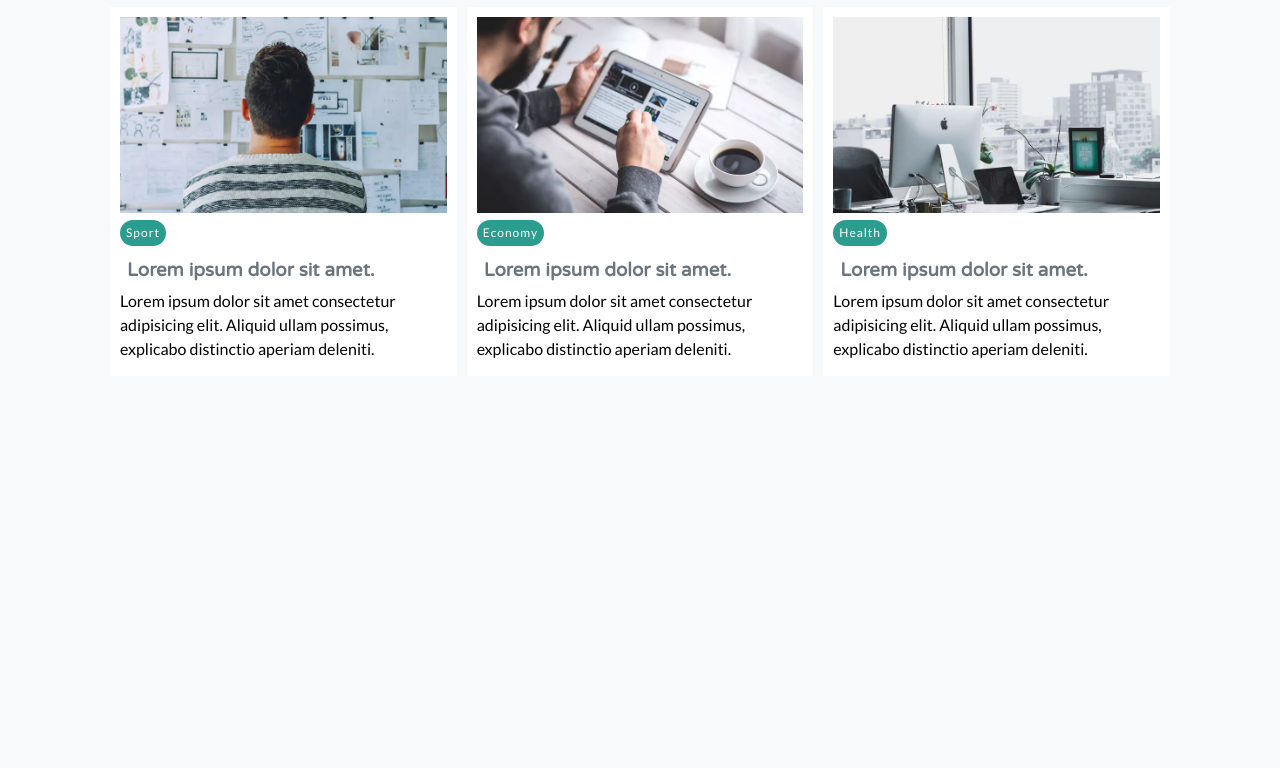
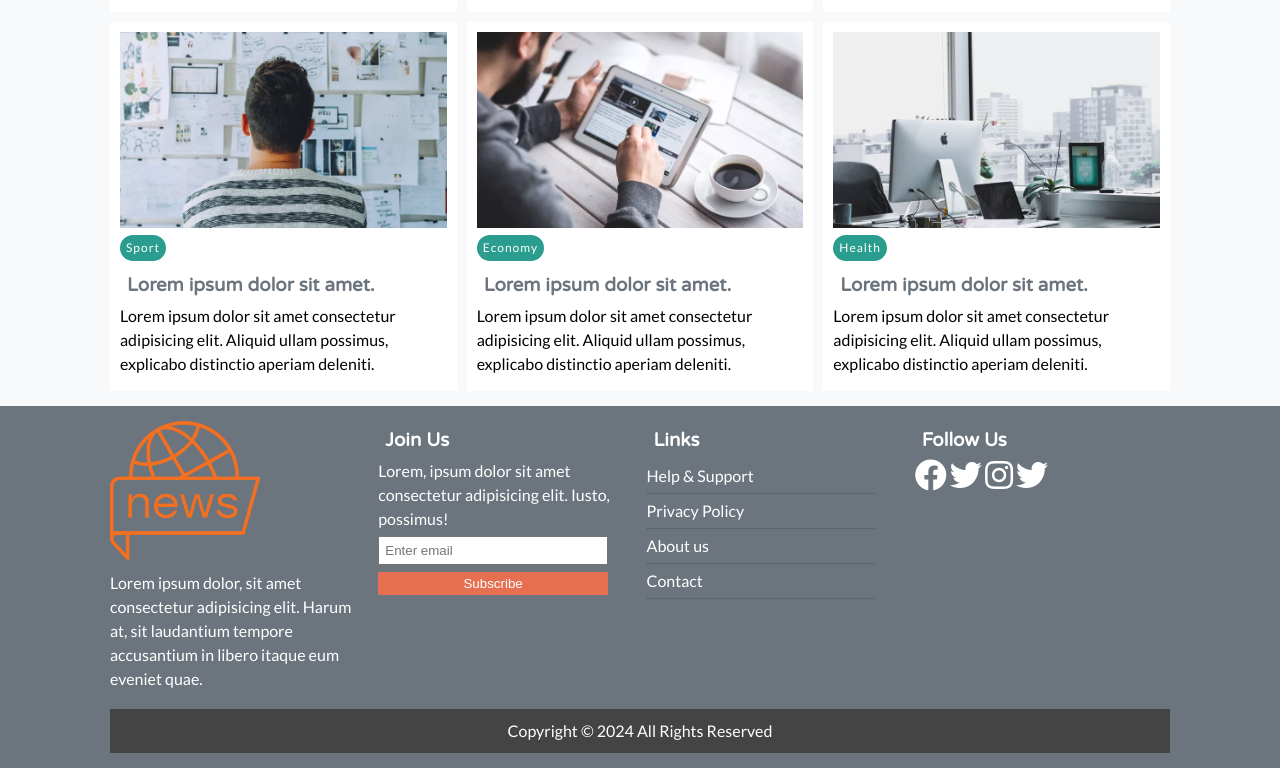
Before and after one commit to OmerOztprk/news-site, a plain HTML site: page index.html in a window 1280 px wide. Shown: the part 938-1706 px from the top of the page. Before the commit the page ends 1314 px from the top, so only its background shows below. Drawn offline with Linux system fonts and the light colour scheme.

Commit message:
footer eklenmesi

```diff
--- a/css/style.css
+++ b/css/style.css
@@ -90,7 +90,7 @@ p {
 .pt-4 {padding-top: 1rem;}
 
 .py-1 { padding-top: 0.5rem; padding-bottom: 0.5rem; }
-.py-2 { padding-top: 0.6rem; padding-bottom: 0.6rem; }
+.py-2 { padding-top: 1.5rem; padding-bottom: 1.5rem; }
 
 .px-1 { padding-right: 0.5rem; padding-left: 0.5rem; }
 .px-2 { padding-right: 0.6rem; padding-left: 0.6rem; }
@@ -203,3 +203,50 @@ justify-self: end;
     grid-template-columns: repeat(3,1fr);
     gap: 1rem;
 }
+
+/* footer */
+
+#main-footer{
+    background-color: var(--dark-color);
+    color: #fff;
+}
+
+#main-footer img{
+    width: 150px;
+}
+
+#main-footer a{
+    color: #fff;
+}
+
+#main-footer .footer-container{
+    display: grid;
+    grid-template-columns: repeat(4,1fr);
+    gap: 1.3rem;
+}
+
+#main-footer .footer-container > *:last-child{
+    background-color: #444;
+    grid-column: 1 / span 4;
+    padding: .5rem;
+    text-align: center;
+}
+
+#main-footer .footer-container input[type='email']{
+    width: 90%;
+    padding: .5rem;
+    margin-bottom: .5rem;
+}
+#main-footer .footer-container input[type='submit']{
+    width: 90%;
+}
+
+#main-footer .footer-container ul li{
+    padding: .5rem 0;
+    border-bottom: 1px dotted #555;
+    width: 90%;
+}
+
+#main-footer .footer-container ul li a:hover{
+    color: var(--primary-color);
+}
--- a/index.html
+++ b/index.html
@@ -58,7 +58,7 @@
     </header>
 
     <!-- articles -->
-    <section id="main-articles">
+    <section id="main-articles" class="py-2">
       <div class="container">
         <h2>Latest News</h2>
         <div class="article-container">
@@ -131,5 +131,51 @@
         </div>
       </div>
     </section>
+
+    <!-- footer -->
+    <footer id="main-footer" class="py-2">
+      <div class="container footer-container">
+        <div>
+          <img src="img/logo.png" alt="" />
+          <p>
+            Lorem ipsum dolor, sit amet consectetur adipisicing elit. Harum at,
+            sit laudantium tempore accusantium in libero itaque eum eveniet
+            quae.
+          </p>
+        </div>
+        <div>
+          <h3>Join Us</h3>
+          <p>
+            Lorem, ipsum dolor sit amet consectetur adipisicing elit. Iusto,
+            possimus!
+          </p>
+          <form action="">
+            <input type="email" name="" id="" placeholder="Enter email" />
+            <input type="submit" value="Subscribe" class="btn btn-primary" />
+          </form>
+        </div>
+        <div>
+          <h3>Links</h3>
+          <ul>
+            <li><a href="">Help & Support</a></li>
+            <li><a href="">Privacy Policy</a></li>
+            <li><a href="">About us</a></li>
+            <li><a href="">Contact</a></li>
+          </ul>
+        </div>
+        <div>
+          <h3>Follow Us</h3>
+          <div>
+            <a href=""><i class="fab fa-facebook fa-2x"></i></a>
+            <a href=""><i class="fab fa-twitter fa-2x"></i></a>
+            <a href=""><i class="fab fa-instagram fa-2x"></i></a>
+            <a href=""><i class="fab fa-twitter fa-2x"></i></a>
+          </div>
+        </div>
+        <div>
+          <p>Copyright &copy; 2024 All Rights Reserved</p>
+        </div>
+      </div>
+    </footer>
   </body>
 </html>
```
